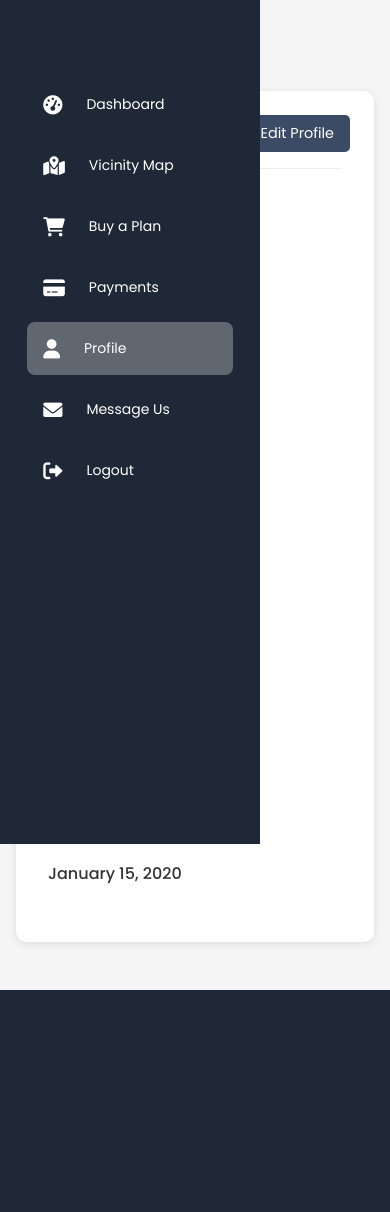
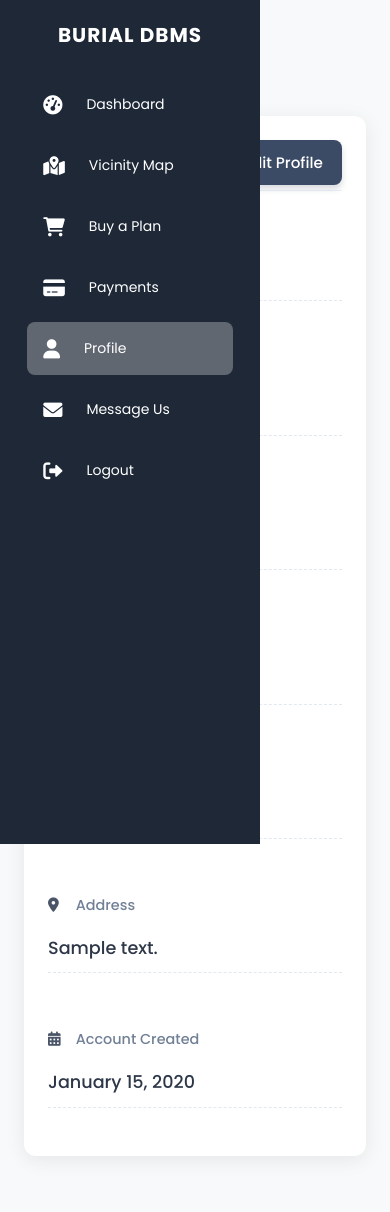
Before and after one commit to dandee77/Burial-DBMS, a FastAPI app: template templates/client_profile.html in a window 390 px wide. Before the commit the page ends 990 px from the top, so only its background shows below. Run offline with FastAPI, Linux system fonts and the light colour scheme; the template is opened without the code that fills it: most values are stand-ins (such as "Sample title", 1, 10 or a date in 2020).

Commit message:
style: enhance client profile and dashboard styles; update CSS for improved layout, responsiveness, and visual consistency; replace 'contact us' links with 'message us' for better navigation

```diff
--- a/static/css/client_profile.css
+++ b/static/css/client_profile.css
@@ -3,166 +3,248 @@
     margin-left: 260px;
     width: calc(100% - 260px);
     padding: 2rem;
-    background: #f5f5f5;
+    background: #f8f9fa;
     min-height: 100vh;
+    color: #444;
+    font-family: 'Poppins', sans-serif;
 }
 
 .page-title {
-    color: #3b4a65;
+    color: #2d3748;
     margin-bottom: 2rem;
-    font-size: 1.8rem;
+    font-size: 2rem;
     font-weight: 600;
+    position: relative;
+    padding-bottom: 0.75rem;
+}
+
+.page-title:after {
+    content: '';
+    position: absolute;
+    bottom: 0;
+    left: 0;
+    height: 4px;
+    width: 50px;
+    background-color: #3b4a65;
+    border-radius: 2px;
 }
 
 .profile-card {
     background: white;
-    border-radius: 10px;
-    box-shadow: 0 2px 8px rgba(0,0,0,0.1);
-    padding: 2rem;
+    border-radius: 12px;
+    box-shadow: 0 4px 20px rgba(0,0,0,0.08);
+    padding: 2.5rem;
     margin-bottom: 2rem;
     position: relative;
+    transition: transform 0.3s ease, box-shadow 0.3s ease;
+}
+
+.profile-card:hover {
+    transform: translateY(-5px);
+    box-shadow: 0 6px 25px rgba(0,0,0,0.1);
 }
 
 .profile-header {
     display: flex;
     justify-content: space-between;
     align-items: center;
-    margin-bottom: 1.5rem;
+    margin-bottom: 2rem;
     padding-bottom: 1rem;
-    border-bottom: 1px solid #eee;
+    border-bottom: 1px solid #eef2f7;
 }
 
 .profile-header h3 {
     color: #3b4a65;
-    font-size: 1.2rem;
+    font-size: 1.4rem;
+    font-weight: 600;
     margin: 0;
+}
+
+.profile-header h3 i {
+    margin-right: 0.5rem;
+    color: #4a5568;
 }
 
 .btn-edit {
     position: absolute;
-    top: 1.5rem;
-    right: 1.5rem;
+    top: 2rem;
+    right: 2rem;
     background-color: #3b4a65;
     color: white;
     border: none;
-    padding: 0.5rem 1rem;
-    border-radius: 5px;
-    font-size: 0.9rem;
+    padding: 0.7rem 1.2rem;
+    border-radius: 8px;
+    font-size: 0.95rem;
+    font-weight: 500;
     cursor: pointer;
     display: flex;
     align-items: center;
-    gap: 0.5rem;
-    transition: background-color 0.2s;
+    gap: 0.6rem;
+    transition: all 0.3s ease;
+    box-shadow: 0 4px 6px rgba(59, 74, 101, 0.2);
 }
 
 .btn-edit:hover {
     background-color: #2c384e;
+    transform: translateY(-2px);
+    box-shadow: 0 6px 8px rgba(59, 74, 101, 0.25);
+}
+
+.btn-edit:active {
+    transform: translateY(0);
 }
 
 .profile-grid {
     display: grid;
-    grid-template-columns: repeat(auto-fill, minmax(300px, 1fr));
-    gap: 1.5rem;
+    grid-template-columns: repeat(auto-fill, minmax(340px, 1fr));
+    gap: 2rem;
 }
 
 .profile-field {
-    margin-bottom: 1rem;
+    margin-bottom: 1.5rem;
+    position: relative;
+    transition: transform 0.2s ease;
+}
+
+.profile-field:hover {
+    transform: translateX(5px);
 }
 
 .field-label {
-    font-size: 0.85rem;
-    color: #666;
-    margin-bottom: 0.3rem;
+    font-size: 0.9rem;
+    color: #718096;
+    margin-bottom: 0.5rem;
     display: block;
+    font-weight: 500;
+}
+
+.field-label i {
+    margin-right: 0.5rem;
+    width: 16px;
+    color: #4a5568;
 }
 
 .field-value {
-    font-size: 1rem;
-    color: #333;
+    font-size: 1.1rem;
+    color: #2d3748;
     font-weight: 500;
-    padding: 0.5rem 0;
+    padding: 0.7rem 0;
     word-break: break-word;
+    border-bottom: 1px dashed #e2e8f0;
 }
 
 /* Editing mode styles */
 .edit-form {
-    margin-top: 1rem;
+    margin-top: 1.5rem;
 }
 
 .form-group {
-    margin-bottom: 1.5rem;
+    margin-bottom: 2rem;
+    position: relative;
 }
 
 .form-group label {
     display: block;
-    margin-bottom: 0.5rem;
+    margin-bottom: 0.7rem;
     color: #3b4a65;
     font-weight: 500;
+    font-size: 0.95rem;
+}
+
+.form-group label i {
+    margin-right: 0.5rem;
+    width: 16px;
+    color: #4a5568;
 }
 
 .form-control {
     width: 100%;
-    padding: 0.75rem;
-    border: 1px solid #ddd;
-    border-radius: 5px;
+    padding: 0.9rem 1rem;
+    border: 2px solid #e2e8f0;
+    border-radius: 8px;
     font-size: 1rem;
-    transition: border-color 0.2s;
+    transition: all 0.3s ease;
+    background-color: #f8fafc;
+    color: #2d3748;
 }
 
 .form-control:focus {
     border-color: #3b4a65;
     outline: none;
+    box-shadow: 0 0 0 3px rgba(59, 74, 101, 0.2);
+    background-color: #fff;
 }
 
 .form-control.is-invalid {
-    border-color: #dc3545;
+    border-color: #e53e3e;
+    box-shadow: 0 0 0 3px rgba(229, 62, 62, 0.1);
+}
+
+.form-control::placeholder {
+    color: #a0aec0;
+    opacity: 0.7;
 }
 
 .form-hint {
-    font-size: 0.8rem;
-    color: #666;
-    margin-top: 0.3rem;
+    font-size: 0.85rem;
+    color: #718096;
+    margin-top: 0.6rem;
+    display: block;
 }
 
 .invalid-feedback {
-    color: #dc3545;
-    font-size: 0.8rem;
-    margin-top: 0.3rem;
+    color: #e53e3e;
+    font-size: 0.85rem;
+    margin-top: 0.5rem;
+    display: block;
 }
 
 .form-actions {
     display: flex;
     justify-content: flex-end;
-    gap: 1rem;
-    margin-top: 2rem;
+    gap: 1.2rem;
+    margin-top: 3rem;
 }
 
 .btn-cancel, .btn-save {
-    padding: 0.75rem 1.5rem;
-    border-radius: 5px;
-    font-weight: 500;
+    padding: 0.9rem 1.8rem;
+    border-radius: 8px;
+    font-weight: 600;
+    font-size: 1rem;
     cursor: pointer;
-    transition: all 0.2s;
+    transition: all 0.3s ease;
 }
 
 .btn-cancel {
-    background-color: white;
+    background-color: #f8fafc;
     color: #3b4a65;
-    border: 1px solid #3b4a65;
+    border: 2px solid #3b4a65;
 }
 
 .btn-save {
     background-color: #3b4a65;
     color: white;
     border: none;
+    box-shadow: 0 4px 6px rgba(59, 74, 101, 0.2);
 }
 
 .btn-cancel:hover {
-    background-color: #f0f0f0;
+    background-color: #e2e8f0;
+    transform: translateY(-2px);
 }
 
 .btn-save:hover {
     background-color: #2c384e;
+    transform: translateY(-2px);
+    box-shadow: 0 6px 8px rgba(59, 74, 101, 0.25);
+}
+
+.btn-cancel:active, .btn-save:active {
+    transform: translateY(0);
+}
+
+.btn-cancel i, .btn-save i {
+    margin-right: 0.5rem;
 }
 
 .hidden {
@@ -207,7 +352,7 @@
     .profile-container {
         margin-left: 0;
         width: 100%;
-        padding: 1rem;
+        padding: 1.5rem;
     }
 
     .profile-grid {
@@ -216,9 +361,19 @@
 
     .form-actions {
         flex-direction: column;
+        margin-top: 2rem;
     }
 
     .btn-cancel, .btn-save {
         width: 100%;
     }
+
+    .profile-card {
+        padding: 1.5rem;
+    }
+
+    .btn-edit {
+        top: 1.5rem;
+        right: 1.5rem;
+    }
 }
--- a/static/css/dashboard_sidebar.css
+++ b/static/css/dashboard_sidebar.css
@@ -35,6 +35,18 @@ body {
 .logo {
     height: 70px;
     padding: 16px;
+    display: flex;
+    align-items: center;
+    justify-content: center;
+    color: white;
+    font-size: 20px;
+    font-weight: 700;
+    text-transform: uppercase;
+    letter-spacing: 1px;
+}
+
+.logo::before {
+    content: "Burial DBMS";
 }
 
 .menu {
--- a/static/css/login.css
+++ b/static/css/login.css
@@ -10,7 +10,8 @@ body {
     justify-content: center;
     align-items: center;
     min-height: 100vh;
-    background-image: linear-gradient(rgba(5, 15, 30, 0.85)), url("../assets/login_bg.webp");
+    background: #050f1e;
+    background-image: linear-gradient(rgba(5, 15, 30, 0.85), rgba(5, 15, 30, 0.85)), url('/static/assets/login_bg.webp');
     background-size: cover;
     background-position: center;
     background-repeat: no-repeat;
--- a/static/css/signup.css
+++ b/static/css/signup.css
@@ -10,8 +10,8 @@ body {
     justify-content: center;
     align-items: center;
     min-height: 100vh;
-    background-image: linear-gradient(rgba(5, 15, 30, 0.85)), url("../assets/login_bg.webp");
-    background-size: cover;
+    background: #050f1e;
+    background-image: linear-gradient(rgba(5, 15, 30, 0.85), rgba(5, 15, 30, 0.85)), url('/static/assets/login_bg.webp');
     background-size: cover;
     background-position: center;
     background-repeat: no-repeat;
--- a/templates/client_profile.html
+++ b/templates/client_profile.html
@@ -34,7 +34,7 @@
 
         <div class="profile-card">
             <div class="profile-header">
-                <h3>Account Information</h3>
+                <h3><i class="fas fa-user-circle"></i> Account Information</h3>
             </div>
 
             <button class="btn-edit" id="edit-profile-btn">
@@ -45,37 +45,37 @@
             <div id="view-mode">
                 <div class="profile-grid">
                     <div class="profile-field">
-                        <span class="field-label">Client ID</span>
+                        <span class="field-label"><i class="fas fa-id-card"></i> Client ID</span>
                         <div class="field-value">{{ client.client_id }}</div>
                     </div>
 
                     <div class="profile-field">
-                        <span class="field-label">Full Name</span>
+                        <span class="field-label"><i class="fas fa-user"></i> Full Name</span>
                         <div class="field-value">{{ client.name }}</div>
                     </div>
 
                     <div class="profile-field">
-                        <span class="field-label">Email Address</span>
+                        <span class="field-label"><i class="fas fa-envelope"></i> Email Address</span>
                         <div class="field-value">{{ client.email }}</div>
                     </div>
 
                     <div class="profile-field">
-                        <span class="field-label">Password</span>
+                        <span class="field-label"><i class="fas fa-lock"></i> Password</span>
                         <div class="field-value">••••••••</div>
                     </div>
 
                     <div class="profile-field">
-                        <span class="field-label">Contact Number</span>
+                        <span class="field-label"><i class="fas fa-phone"></i> Contact Number</span>
                         <div class="field-value">{{ client.contact_number if client.contact_number else 'Not provided' }}</div>
                     </div>
 
                     <div class="profile-field">
-                        <span class="field-label">Address</span>
+                        <span class="field-label"><i class="fas fa-map-marker-alt"></i> Address</span>
                         <div class="field-value">{{ client.address if client.address else 'Not provided' }}</div>
                     </div>
 
                     <div class="profile-field">
-                        <span class="field-label">Account Created</span>
+                        <span class="field-label"><i class="fas fa-calendar-alt"></i> Account Created</span>
                         <div class="field-value">{{ client.date_created.strftime('%B %d, %Y') if client.date_created else 'Unknown' }}</div>
                     </div>
                 </div>
@@ -86,38 +86,42 @@
                 <form id="profile-form" action="/api/client/update" method="POST">
                     <div class="profile-grid">
                         <div class="form-group">
-                            <label for="name">Full Name</label>
+                            <label for="name"><i class="fas fa-user"></i> Full Name</label>
                             <input type="text" id="name" name="name" class="form-control" value="{{ client.name }}" required>
                         </div>
 
                         <div class="form-group">
-                            <label for="email">Email Address</label>
+                            <label for="email"><i class="fas fa-envelope"></i> Email Address</label>
                             <input type="email" id="email" name="email" class="form-control" value="{{ client.email }}" required>
                         </div>
 
                         <div class="form-group password-field">
-                            <label for="password">New Password (leave blank to keep current)</label>
-                            <input type="password" id="password" name="password" class="form-control">
+                            <label for="password"><i class="fas fa-lock"></i> New Password</label>
+                            <input type="password" id="password" name="password" class="form-control" placeholder="Leave blank to keep current password">
                             <span class="toggle-password" id="toggle-password">
                                 <i class="fas fa-eye"></i>
                             </span>
-                            <span class="form-hint">Must be at least 8 characters</span>
+                            <span class="form-hint">Must be at least 8 characters with letters and numbers</span>
                         </div>
 
                         <div class="form-group">
-                            <label for="contact_number">Contact Number</label>
-                            <input type="tel" id="contact_number" name="contact_number" class="form-control" value="{{ client.contact_number or '' }}">
+                            <label for="contact_number"><i class="fas fa-phone"></i> Contact Number</label>
+                            <input type="tel" id="contact_number" name="contact_number" class="form-control" value="{{ client.contact_number or '' }}" placeholder="Enter your contact number">
                         </div>
 
                         <div class="form-group">
-                            <label for="address">Address</label>
-                            <textarea id="address" name="address" class="form-control" rows="3">{{ client.address or '' }}</textarea>
+                            <label for="address"><i class="fas fa-map-marker-alt"></i> Address</label>
+                            <textarea id="address" name="address" class="form-control" rows="3" placeholder="Enter your full address">{{ client.address or '' }}</textarea>
                         </div>
                     </div>
 
                     <div class="form-actions">
-                        <button type="button" id="cancel-edit-btn" class="btn-cancel">Cancel</button>
-                        <button type="submit" class="btn-save">Save Changes</button>
+                        <button type="button" id="cancel-edit-btn" class="btn-cancel">
+                            <i class="fas fa-times"></i> Cancel
+                        </button>
+                        <button type="submit" class="btn-save">
+                            <i class="fas fa-check"></i> Save Changes
+                        </button>
                     </div>
                 </form>
             </div>
@@ -139,6 +143,12 @@
                 viewMode.classList.add('hidden');
                 editMode.classList.remove('hidden');
                 editBtn.classList.add('hidden');
+
+                // Scroll to top of form
+                window.scrollTo({
+                    top: 0,
+                    behavior: 'smooth'
+                });
             });
 
             cancelBtn.addEventListener('click', function() {
@@ -181,8 +191,31 @@
             profileForm.addEventListener('submit', function(e) {
                 e.preventDefault();
 
+                // Validate form
+                let isValid = true;
+                const password = document.getElementById('password').value;
+                if (password && password.length < 8) {
+                    isValid = false;
+                    document.getElementById('password').classList.add('is-invalid');
+                    // Show error message
+                    let errorMsg = document.createElement('span');
+                    errorMsg.className = 'invalid-feedback';
+                    errorMsg.textContent = 'Password must be at least 8 characters';
+                    document.getElementById('password').parentNode.appendChild(errorMsg);
+                }
+
+                if (!isValid) {
+                    return;
+                }
+
                 const formData = new FormData(profileForm);
                 const token = localStorage.getItem('access_token');
+
+                // Show loading state
+                const saveBtn = document.querySelector('.btn-save');
+                const originalBtnText = saveBtn.innerHTML;
+                saveBtn.innerHTML = '<i class="fas fa-spinner fa-spin"></i> Saving...';
+                saveBtn.disabled = true;
 
                 fetch('/api/client/update', {
                     method: 'POST',
@@ -205,7 +238,23 @@
                 .catch(error => {
                     console.error('Update error:', error);
                     window.location.href = '/dashboard/profile?message=An error occurred&type=danger';
+                })
+                .finally(() => {
+                    // Restore button state
+                    saveBtn.innerHTML = originalBtnText;
+                    saveBtn.disabled = false;
                 });
+            });
+
+            // Handle auto-dismiss of alerts
+            const alerts = document.querySelectorAll('.alert');
+            alerts.forEach(alert => {
+                setTimeout(() => {
+                    alert.style.opacity = '0';
+                    setTimeout(() => {
+                        alert.style.display = 'none';
+                    }, 500);
+                }, 5000);
             });
         });
     </script>
--- a/templates/login.html
+++ b/templates/login.html
@@ -16,13 +16,13 @@
             <div class="input-box">
                 <input type="email" name="email" required>
                 <label><b>Email</b></label>
-                <img src="../static/assets/mail.webp" alt="User Icon" class="input-icon">
+                <img src="{{ url_for('static', path='assets/mail.webp') }}" alt="User Icon" class="input-icon">
             </div>
 
             <div class="input-box">
                 <input type="password" name="password" required>
                 <label><b>Password</b></label>
-                <img src="../static/assets/lock.webp" alt="Lock Icon" class="input-icon">
+                <img src="{{ url_for('static', path='assets/lock.webp') }}" alt="Lock Icon" class="input-icon">
             </div>
 
             <div class="remember-forgot">
```
Also changed, not shown: other parts of static/css/client_profile.css (+75 -12 lines), static/script/client_payment.js (+4 -4 lines).
